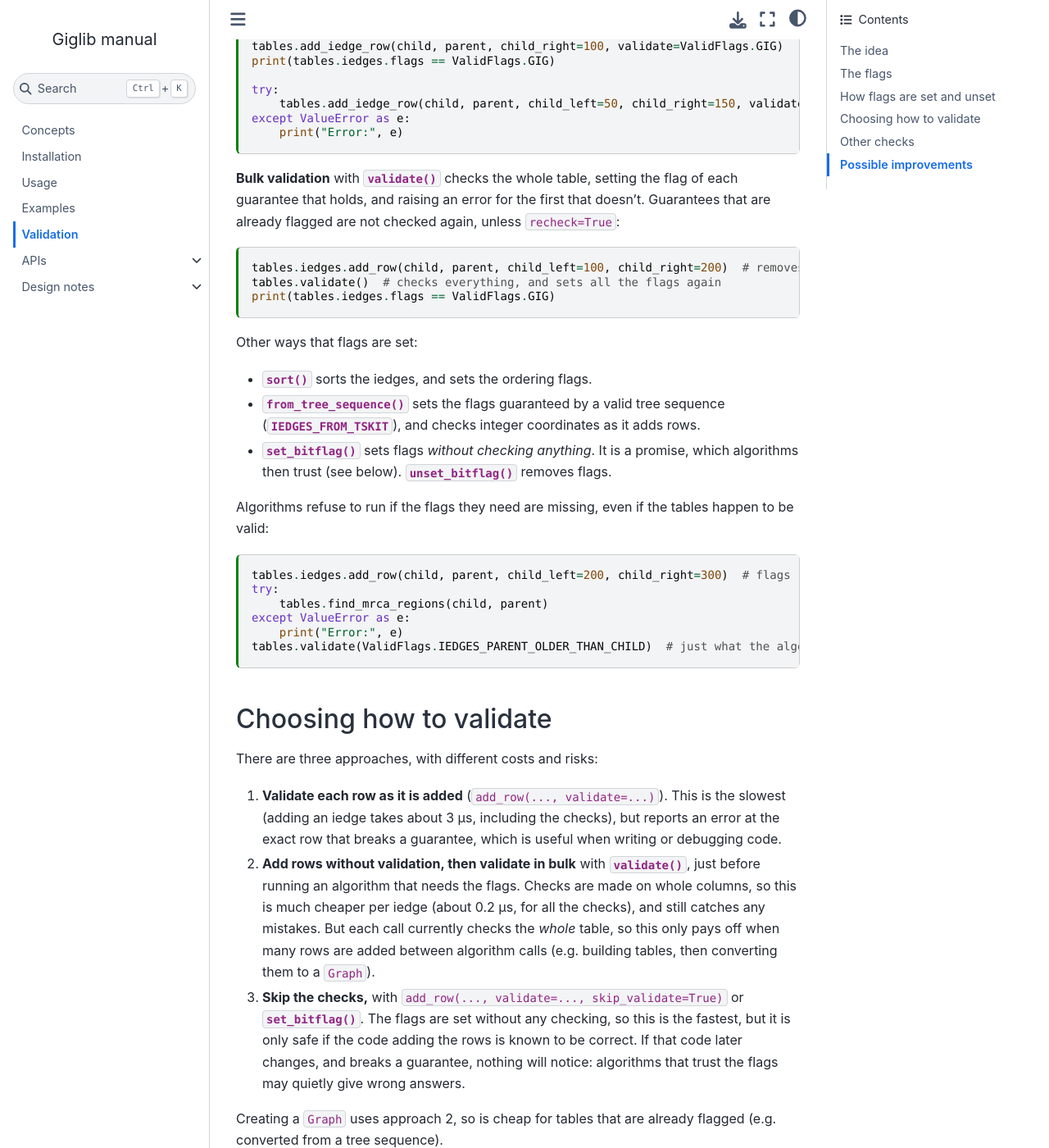
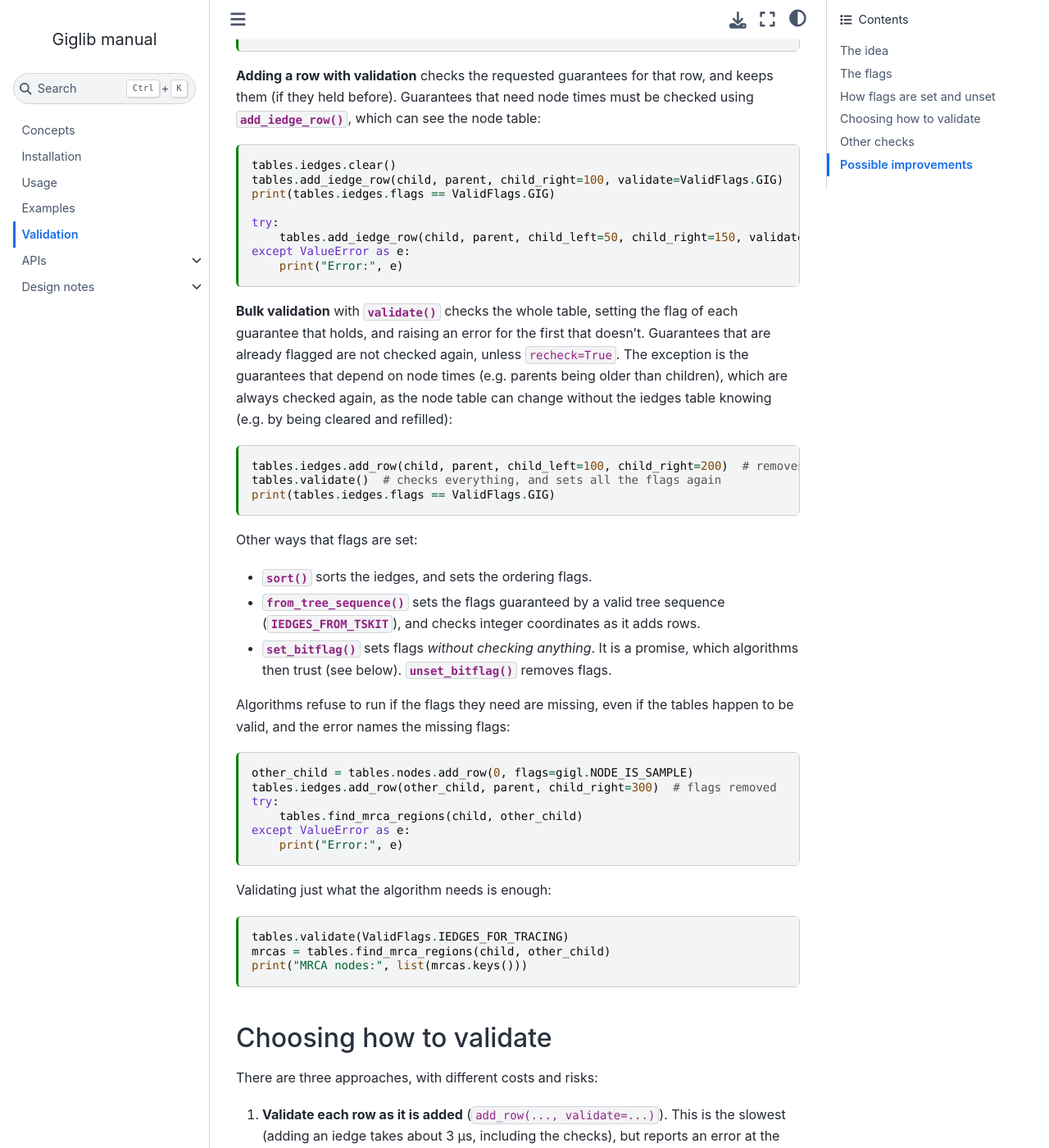
Before and after one commit to hyanwong/giglib, a Jupyter Book: the page built from docs/validation.md, in a window 1280 px wide and 1400 px high, scrolled down 3474 px. Shown: the whole window at 82% size. Built offline with Jupyter Book 1.0.4 settings and Sphinx 7.4.7 and the Sphinx Book theme 1.1.4, drawn with Linux system fonts in a browser that asks for light colours; some of the changed text lies outside the part shown.

Commit message:
Address review: node-time flags, tracing requirements, NaN times
- validate() always rechecks the guarantees that depend on node times, as
  the node table can change without the iedges table knowing (otherwise
  graph() could accept a parent younger than its child).
- find_mrca_regions() and sample_resolve() check all the flags they need
  (new ValidFlags.IEDGES_FOR_TRACING) on entry, naming any missing flags.
- The parent-age check rejects NaN times, and so self-edges.
- Negative chromosome IDs remain allowed (as an existing test requires,
  e.g. for circular chromosomes): the bulk check, the docs and the
  Tables.graph() docstring now agree with this.

Co-Authored-By: Claude Opus 5.5 <noreply@anthropic.com>

````diff
--- a/docs/validation.md
+++ b/docs/validation.md
@@ -58,7 +58,7 @@ Each flag records one guarantee about the iedges table:
 
 | Flag | Guarantees | Needs node times? |
 |---|---|---|
-| `IEDGES_INTEGERS` | All values are non-negative integers (except a `NULL` edge ID) | |
+| `IEDGES_INTEGERS` | All values are integers, and node IDs and coordinates are non-negative (chromosome IDs may be negative, e.g. for circular chromosomes, and the edge ID may be `NULL`) | |
 | `IEDGES_INTERVALS` | Each iedge's child and parent intervals have the same length | |
 | `IEDGES_CHILD_INTERVAL_POSITIVE` | `child_left < child_right` (only parent intervals can be reversed, for inversions) | |
 | `IEDGES_FOR_CHILD_NONOVERLAPPING` | Each position of a child's chromosome has at most one parent | |
@@ -82,6 +82,9 @@ Some useful combinations are also defined, such as:
   (added in {pr}`176`).
 - {data}`~giglib.ValidFlags.IEDGES_SORTED`: the full canonical order, as produced by
   {meth}`~giglib.Tables.sort`.
+- {data}`~giglib.ValidFlags.IEDGES_FOR_TRACING`: what is needed to trace intervals up through
+  the iedges of a set of tables (parents older than children, valid intervals, and the iedges for
+  each child adjacent and ordered by chromosome).
 - {data}`~giglib.ValidFlags.IEDGES_COMBO_NODE_TABLE`: the flags that need the node table.
 
 Some examples of what methods require:
@@ -89,8 +92,8 @@ Some examples of what methods require:
 | Method | Requires |
 |---|---|
 | `tables.iedges.ids_for_child()` | `IEDGES_FOR_CHILD_ADJACENT`, `IEDGES_FOR_CHILD_PRIMARY_ORDER_CHR_ASC` |
-| `tables.find_mrca_regions()` | `IEDGES_PARENT_OLDER_THAN_CHILD` |
-| `tables.sample_resolve()` | `IEDGES_PARENT_OLDER_THAN_CHILD` |
+| `tables.find_mrca_regions()` | `IEDGES_FOR_TRACING` |
+| `tables.sample_resolve()` | `IEDGES_FOR_TRACING` |
 | `tables.iedges.squash()` ({pr}`176`) | `IEDGES_WITHIN_CHILD_SORTED` |
 | `tables.graph()` | `GIG` (everything) |
 
@@ -131,7 +134,10 @@ except ValueError as e:
 
 **Bulk validation** with {meth}`~giglib.Tables.validate` checks the whole table, setting the
 flag of each guarantee that holds, and raising an error for the first that doesn't. Guarantees
-that are already flagged are not checked again, unless `recheck=True`:
+that are already flagged are not checked again, unless `recheck=True`. The exception is the
+guarantees that depend on node times (e.g. parents being older than children), which are always
+checked again, as the node table can change without the iedges table knowing (e.g. by being
+cleared and refilled):
 
 ```{code-cell}
 tables.iedges.add_row(child, parent, child_left=100, child_right=200)  # removes the flags
@@ -149,15 +155,23 @@ Other ways that flags are set:
   removes flags.
 
 Algorithms refuse to run if the flags they need are missing, even if the tables happen to be
-valid:
+valid, and the error names the missing flags:
 
 ```{code-cell}
-tables.iedges.add_row(child, parent, child_left=200, child_right=300)  # flags removed
+other_child = tables.nodes.add_row(0, flags=gigl.NODE_IS_SAMPLE)
+tables.iedges.add_row(other_child, parent, child_right=300)  # flags removed
 try:
-    tables.find_mrca_regions(child, parent)
+    tables.find_mrca_regions(child, other_child)
 except ValueError as e:
     print("Error:", e)
-tables.validate(ValidFlags.IEDGES_PARENT_OLDER_THAN_CHILD)  # just what the algorithm needs
+```
+
+Validating just what the algorithm needs is enough:
+
+```{code-cell}
+tables.validate(ValidFlags.IEDGES_FOR_TRACING)
+mrcas = tables.find_mrca_regions(child, other_child)
+print("MRCA nodes:", list(mrcas.keys()))
 ```
 
 (sec_validation_choosing)=
@@ -212,7 +226,7 @@ currently need, and the flags they leave on their output (given valid input):
 
 | Method | Requires | Leaves |
 |---|---|---|
-| {meth}`~giglib.Tables.sample_resolve` | `IEDGES_PARENT_OLDER_THAN_CHILD` | only the ordering flags |
+| {meth}`~giglib.Tables.sample_resolve` | `IEDGES_FOR_TRACING` | only the ordering flags |
 | {meth}`~giglib.Tables.decapitate` | (none checked) | only the ordering flags |
 | {meth}`~giglib.Tables.remove_non_ancestral_nodes` | `IEDGES_INTEGERS` | all the flags |
 | {meth}`~giglib.Tables.sort` | (none) | adds the ordering flags |
@@ -232,7 +246,7 @@ added at once. Approach 3 is best avoided unless the speed is really needed.
 One thing can *only* be checked as rows are added: whether values are integers. Iedge
 coordinates and IDs are stored as integers, so a non-integer value (e.g. `10.5`) is silently
 truncated when added. Validating `IEDGES_INTEGERS` in bulk can therefore only check that the
-stored values are non-negative.
+stored node IDs and coordinates are non-negative.
 
 (sec_validation_other)=
 
@@ -262,6 +276,11 @@ mutations are planned ({issue}`182`):
   be set by checking (or by an explicit `set_bitflag()`).
 - **Refusing non-integer values** when rows are added without validation, so that
   `IEDGES_INTEGERS` can be fully checked in bulk.
+- **Tracking changes to the node table:** clearing and refilling the node table can break the
+  guarantees that depend on node times. {meth}`~giglib.Tables.validate` (and so creating a
+  `Graph`) always checks these again, but algorithms that only look at the flags (e.g.
+  {meth}`~giglib.Tables.find_mrca_regions`) do not. Changes to the node table could instead
+  remove those flags from the iedges table.
 - **Keeping flags through table algorithms:** {meth}`~giglib.Tables.sample_resolve` and
   {meth}`~giglib.Tables.decapitate` (and, later, simplification) could keep the flags that their
   output satisfies by construction, given valid input, rather than only the ordering flags
````
Also changed, not shown: 3 other files.
